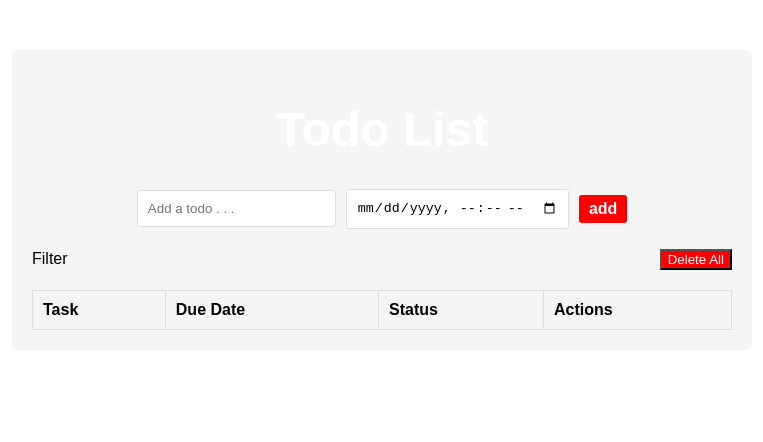
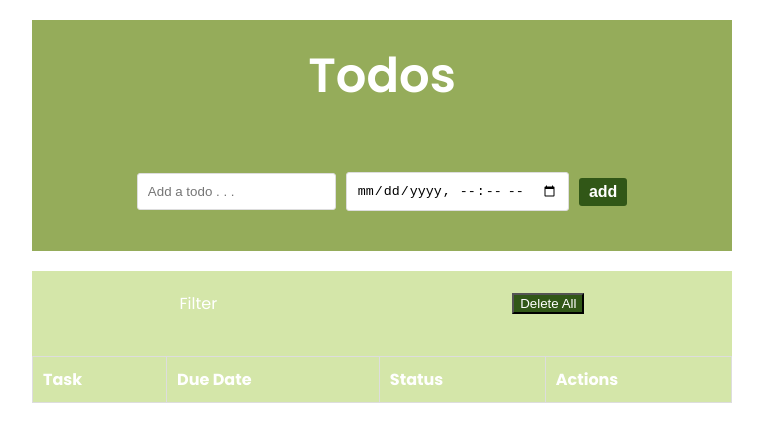
Before and after one commit to Sye-5pace/Interactive_Todo-gtp-lab2, a website built with Vite: page index.html in a window 1280 px wide. Shown: the whole page, without its empty margins (258-1021 px from the left). Built offline with nearby package versions, Linux system fonts and the light colour scheme.

Commit message:
update ui

```diff
--- a/index.html
+++ b/index.html
@@ -4,23 +4,25 @@
   <meta charset="UTF-8">
   <meta http-equiv="X-UA-Compatible" content="IE=edge">
   <meta name="viewport" content="width=device-width, initial-scale=1.0">
+  <link rel="preconnect" href="https://fonts.googleapis.com">
+  <link rel="preconnect" href="https://fonts.gstatic.com" crossorigin>
+  <link href="https://fonts.googleapis.com/css2?family=Poppins:ital,wght@0,100;0,200;0,300;0,400;0,500;0,600;0,700;0,800;0,900;1,100;1,200;1,300;1,400;1,500;1,600;1,700;1,800;1,900&display=swap" rel="stylesheet">
   <title>Todo</title>
   <link rel="stylesheet" href="./style.scss">
 </head>
 <body>
-  <div class="container">
   <header>
-      <h1>Todo List</h1>
-      <div class="input-section">
+    <h1>Todos</h1>
+    <section class="input-section">
       <input id="todoName" type="text" placeholder="Add a todo . . ." />
       <input id="todoDueDate" type="datetime-local" />
       <button id="addBtn">
         <p class="bx bx-plus bx-sm">add</p>
       </button>
-      </div>
+    </section>
     <div id="error-alert" class="alert-message">Fill in todo</div>
   </header>
-
+  <main>
     <div class="todos-filter">
       <div class="dropdown">
         <label for="filter-select" class="btn m-1">Filter</label>
@@ -48,7 +50,7 @@
       <tbody id="todo-table">
         </tbody>
     </table>
-    <script src="todoHelpers.js"></script>
-  </div>
+  </main>
+  <script src="./todoHelpers.js"></script>
 </body>
 </html>
--- a/style.scss
+++ b/style.scss
@@ -1,34 +1,43 @@
 $primary-color: #ffffff;
+$font-family: 'Poppins', sans-serif;
+
+
 
 body {
-  font-family: sans-serif;
+  font-family: $font-family;
   margin: 0;
   padding: 0;
+  *{
+    margin: 20px auto;
+    max-width: 700px;
+  }
 }
 
-.container {
-  max-width: 700px;
-  margin: 50px auto;
-  padding: 20px;
-  border-radius: 5px;
-  background-color: #f5f5f5;
+main{
+  background-color: #d4e6a9;
+  color: #fff
 }
+
+
 
 header {
   display: flex;
   flex-direction: column;
-  justify-content: space-between;
-  align-items: center;
-  width: 100%;
-  margin-bottom: 20px;
+  // justify-content: space-between;
+  background-color: #95ac5a;
+  // width: 100%;
+  // margin-bottom: 10px;
 
   h1 {
+    font-family: $font-family;
+    font-weight: 600;
+    font-style: normal;
     font-size: 3rem;
     color: $primary-color;
   }
 
   #error-alert {
-    color: red;
+    color: #fff;
     padding: 5px;
     border-radius: 3px;
     display: none;
@@ -55,7 +64,7 @@ header {
     width: 3rem;
     border: none;
     border-radius: 3px;
-    background-color: #f00;
+    background-color: rgb(49, 87, 23);
     color: #fff;
     cursor: pointer;
 
@@ -65,6 +74,8 @@ header {
     }
   }
 }
+
+
 
 .todos-filter {
   display: flex;
@@ -93,8 +104,9 @@ header {
   }
 
   #delete-all {
-    background-color: #f00;
+    background-color: rgb(49, 87, 23);
     color: #fff;
+    cursor: pointer;
   }
 }
 
```
Lines whose indentation alone changed are shown as unchanged.
